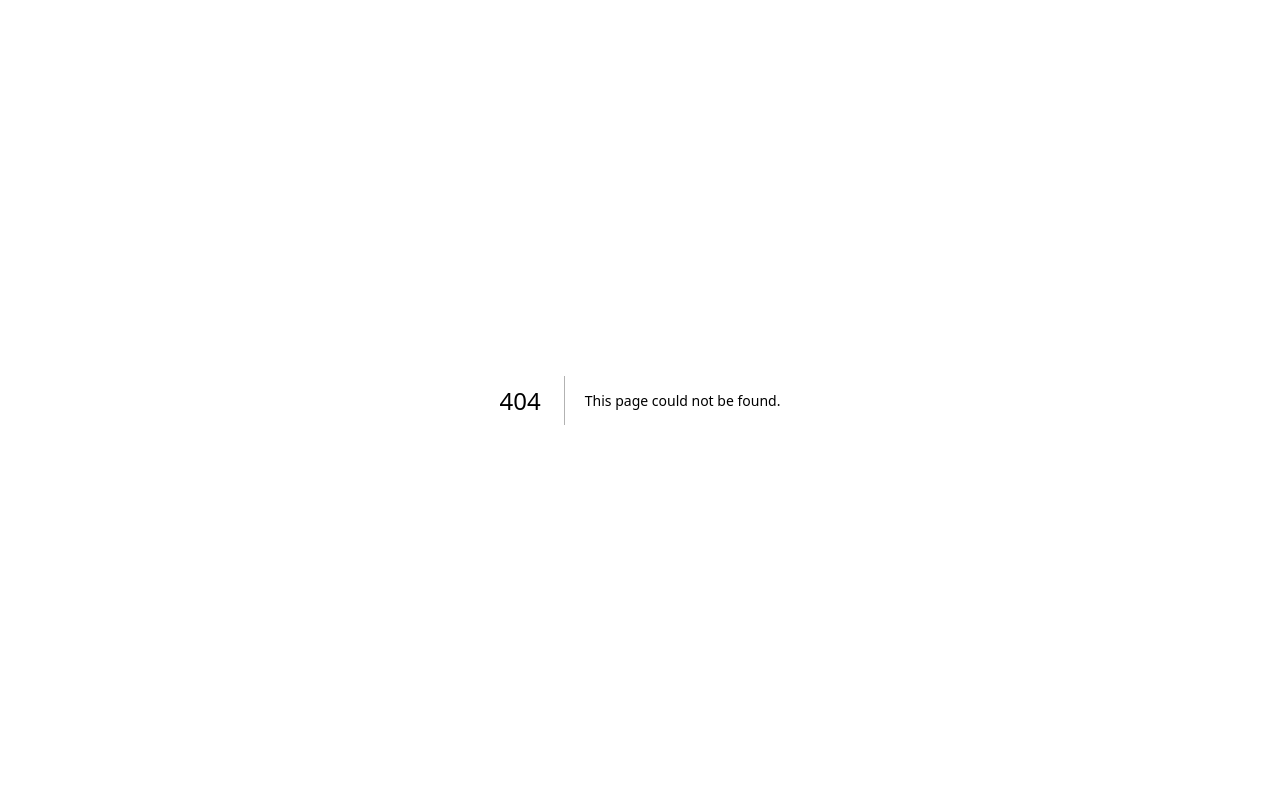
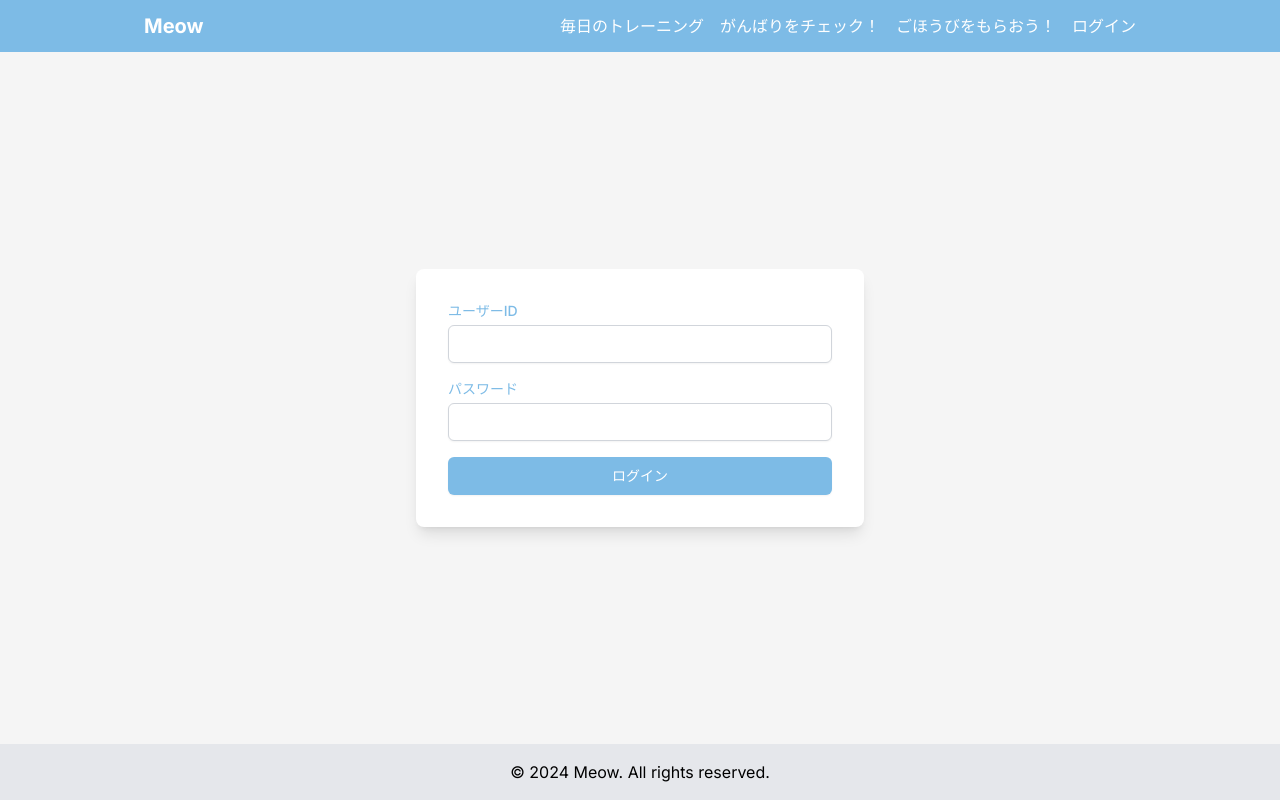
Before and after one commit to yamasakih/meow, a Next.js app: page /login in a window 1280 px wide. Before the commit this address had no page. Built offline with nearby package versions, Linux system fonts and the light colour scheme.

Commit message:
:art: Add temporary login page

```diff
--- /dev/null
+++ b/app/login/page.tsx
@@ -0,0 +1,64 @@
+'use client'
+
+import { useState, FormEvent } from 'react';
+import Header from '../components/Header';
+import Footer from '../components/Footer';
+
+const LoginPage = () => {
+  const [userId, setUserId] = useState('');
+  const [password, setPassword] = useState('');
+
+  const handleSubmit = (event: FormEvent) => {
+    event.preventDefault();
+    console.log('Login Attempt:', userId, password);
+    // 認証ロジックの実装...
+  };
+
+  return (
+    <div className="flex flex-col min-h-screen bg-custom-light-gray">
+      <Header />
+
+      <div className="flex flex-grow items-center justify-center">
+      <form onSubmit={handleSubmit} className="w-full max-w-md p-8 space-y-4 rounded-lg shadow-lg bg-white">
+        <div>
+          <label htmlFor="userId" className="block text-sm font-medium text-custom-light-blue">
+            ユーザーID
+          </label>
+          <input
+            type="text"
+            id="userId"
+            value={userId}
+            onChange={(e) => setUserId(e.target.value)}
+            className="mt-1 block w-full px-3 py-2 bg-white border border-gray-300 rounded-md shadow-sm focus:outline-none focus:ring-custom-light-blue focus:border-custom-light-blue sm:text-sm"
+            required
+          />
+        </div>
+        <div>
+          <label htmlFor="password" className="block text-sm font-medium text-custom-light-blue">
+            パスワード
+          </label>
+          <input
+            type="password"
+            id="password"
+            value={password}
+            onChange={(e) => setPassword(e.target.value)}
+            className="mt-1 block w-full px-3 py-2 bg-white border border-gray-300 rounded-md shadow-sm focus:outline-none focus:ring-custom-light-blue focus:border-custom-light-blue sm:text-sm"
+            required
+          />
+        </div>
+        <div>
+          <button
+            type="submit"
+            className="w-full flex justify-center py-2 px-4 border border-transparent rounded-md shadow-sm text-sm font-medium text-white bg-custom-light-blue hover:bg-custom-soft-green focus:outline-none focus:ring-2 focus:ring-offset-2 focus:ring-custom-light-blue"
+          >
+            ログイン
+          </button>
+        </div>
+      </form>
+      </div>
+      <Footer />
+    </div>
+  );
+};
+
+export default LoginPage;
```
